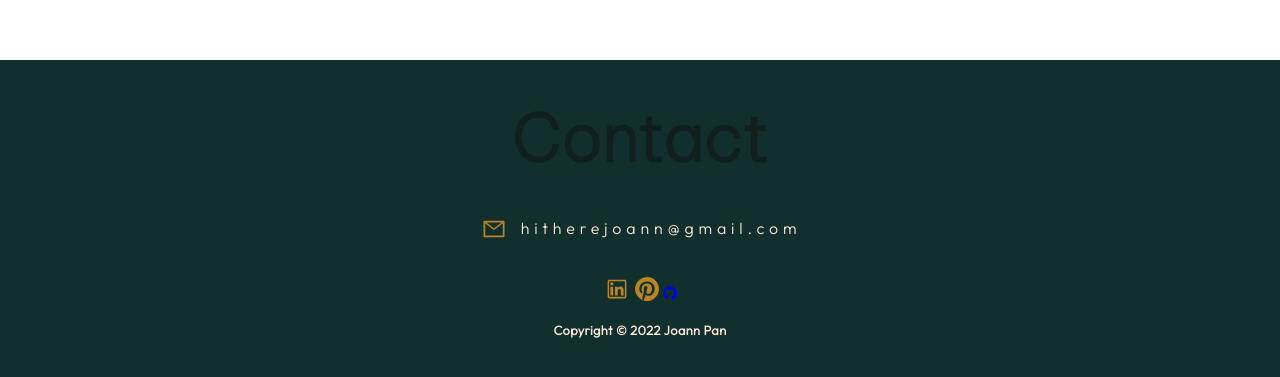
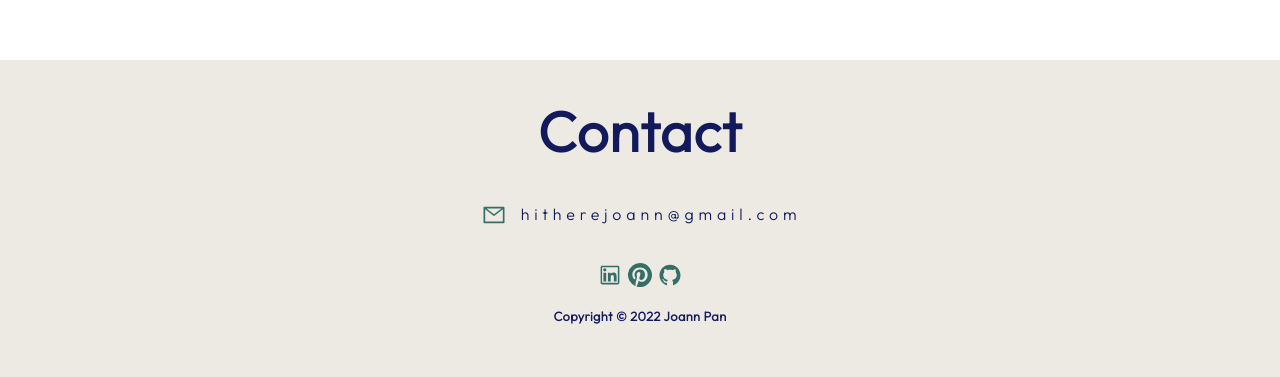
Before and after one commit to JLPinthecity/portfolio, a React (Create React App) app: page / in a window 1280 px wide. Shown: the part 1145-1522 px from the top of the page. Built offline with nearby package versions, Linux system fonts and the light colour scheme; a web font is replaced by a local one.

Commit message:
finalize colors before starting main styling

```diff
--- a/src/components/About.js
+++ b/src/components/About.js
@@ -14,6 +14,7 @@ function About() {
                 <br/>
                 As a developer, I thrive to write clean and accessible code--and maintain a can-do attitude. As a human, I strive to spread kindness and positivity.
             </div>
+
         </div>
     )
 }
--- a/src/components/Burger.css
+++ b/src/components/Burger.css
@@ -27,7 +27,7 @@
 }
 
 #line2 {
-    background-color: rgb(240, 196, 246);
+    background-color: rgb(224, 133, 236);
 }
 
 #line3 {
@@ -37,7 +37,7 @@
 .open #line1{
     /* transform-origin: 10px 0px; */
     transform: rotate(-45deg);
-    background-color: rgb(134, 40, 63);
+    background-color: rgb(53, 110, 102);
 }
 
 .open #line2{
@@ -46,5 +46,6 @@
 
 .open #line3{
     transform: translateY(-20px) rotate(45deg);
+    background-color: rgb(53, 110, 102);
 
 }
--- a/src/components/Footer.css
+++ b/src/components/Footer.css
@@ -1,7 +1,7 @@
 .footer_wrapper{
-    background-color: rgb(17,48,45);
+    background-color: rgb(237, 234, 228);
     height: 20rem;
-    color: rgb(255, 233, 216);
+    color: rgb(18, 26, 92);
     font-size: 1rem;
     font-family: 'Outfit', sans-serif;
 }
@@ -22,13 +22,9 @@
 }
 
 .contact h2 {
-    color: rgb(17, 31, 31);
-    font-size: 4rem;
-    font-family: 'Be Vietnam Pro', sans-serif;
-}
-
-.contact h2:hover{
-    color:rgb(249, 204, 225);
+    color: rgb(18, 26, 92);
+    font-size: 3.5rem;
+    font-family: 'OUTFIT', serif;
 }
 
 .row {
@@ -48,7 +44,7 @@
     padding-right: 15px;
 }
 .icon{
-    color: rgb(188, 132, 36);
+    color: rgb(53, 110, 102);
     font-size: 1.5rem;
     padding-left: 3px;
     padding-right: 3px;
--- a/src/components/Footer.js
+++ b/src/components/Footer.js
@@ -25,7 +25,7 @@ function Footer() {
                 <div className="social_icons">
                     <a href="https://www.linkedin.com/in/joannpan" target="_blank"  rel="noreferrer"><AiOutlineLinkedin className="icon"/></a>
                     <a href="https://www.pinterest.com/joannpan9/" target="_blank"  rel="noreferrer"><BsPinterest className="icon"/></a>
-                    <a href="https://github.com/JLPinthecity" target="_blank"  rel="noreferrer"><AiOutlineGithub/></a>
+                    <a href="https://github.com/JLPinthecity" target="_blank"  rel="noreferrer"><AiOutlineGithub className="icon"/></a>
                 </div>
 
                 <div className="copyright" >
--- a/src/components/Sidebar.css
+++ b/src/components/Sidebar.css
@@ -1,5 +1,5 @@
 .sidebar_wrapper {
-    font-size: 20px;
+    font-family: 'Outfit', sans-serif;
     background-color: white;
     color: rgb(1,0,0);
     letter-spacing: .3em;
@@ -38,10 +38,10 @@
 
 .main .item a{
     text-decoration: none;
-    color: blue;
+    color: rgb(0,0,43);
 }
 
 .main .item a:hover,
 .main .item a:active{
-    color: rgb(235, 71, 13);
+    color: rgb(224, 133, 236);
 }
```
